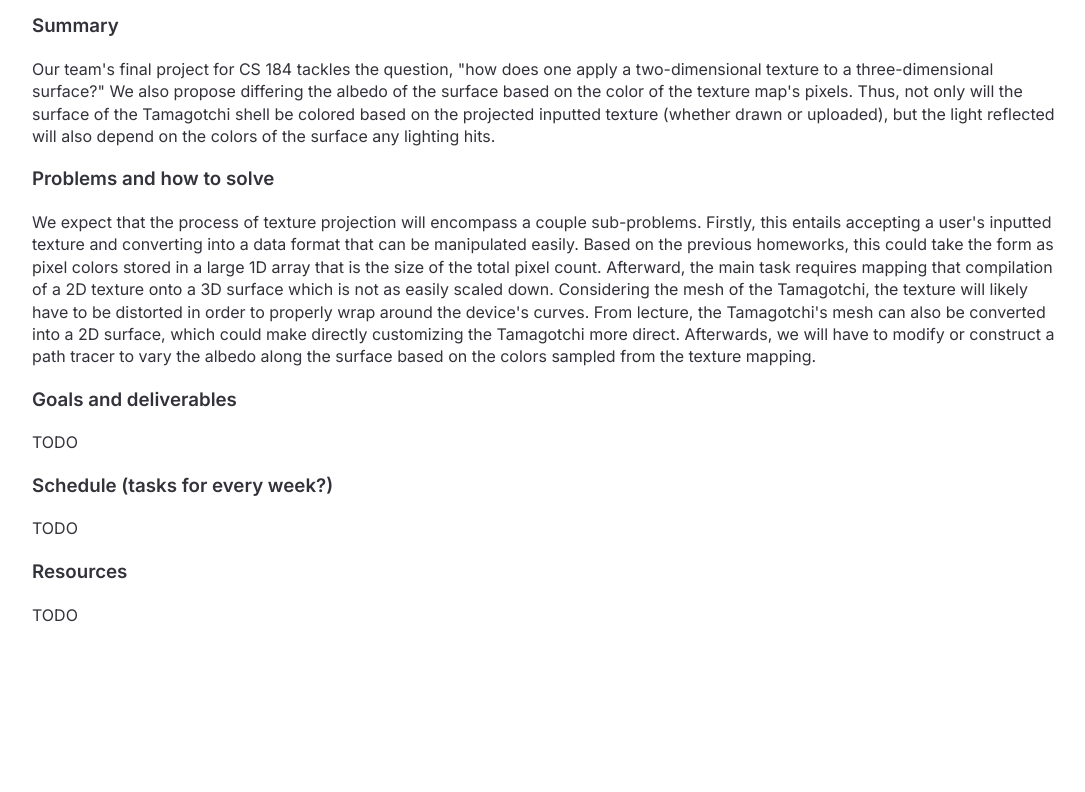
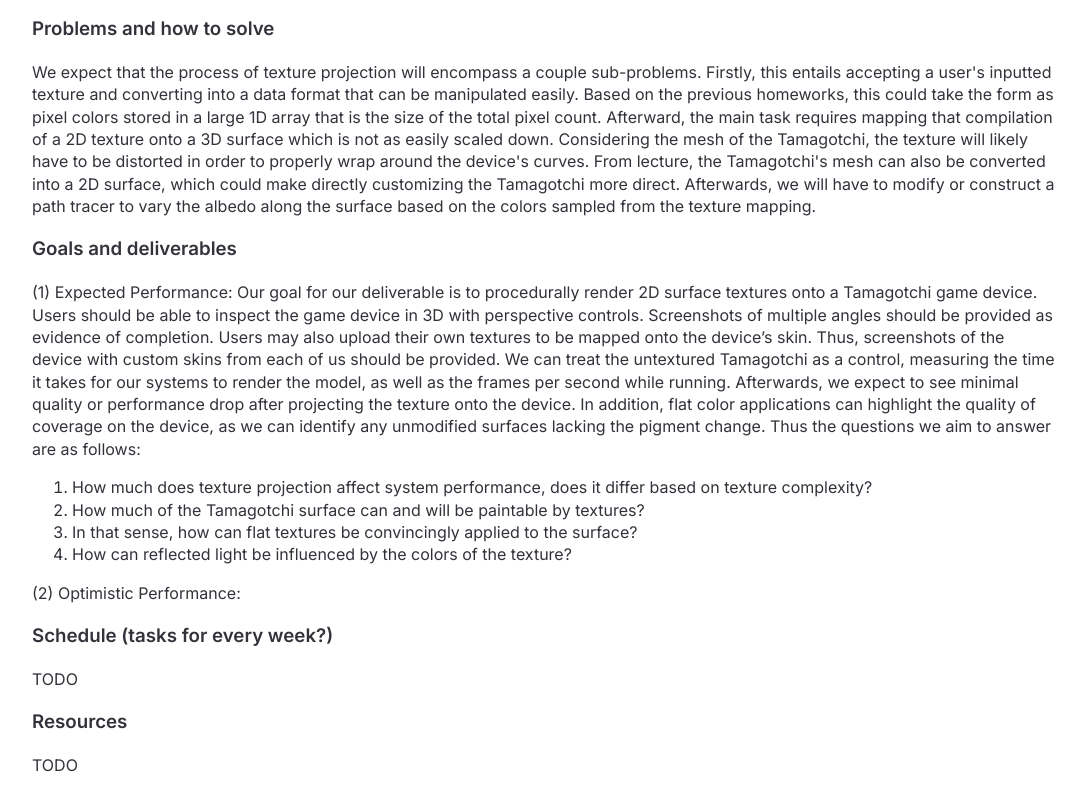
Before and after one commit to alexabanuelos/project184, a plain HTML site: page index.html in a window 1280 px wide. Shown: the part 153-945 px from the top of the page, without its empty margins (96-1181 px from the left). Before the commit the page ends 800 px from the top, so only its background shows below. Drawn offline with Linux system fonts and the light colour scheme.

Commit message:
(1) for goals and deliverables

```diff
--- a/index.html
+++ b/index.html
@@ -81,15 +81,22 @@
 				</div> -->
 				<div class="content">
 					<h3>Summary</h3>
-						<p>Our team's final project for CS 184 tackles the question, "how does one apply a two-dimensional texture to a three-dimensional surface?" We also propose differing the albedo of the surface based on the color of the texture map's pixels. Thus, not only will the surface of the Tamagotchi shell be colored based on the projected inputted texture (whether drawn or uploaded), but the light reflected will also depend on the colors of the surface any lighting hits. </p>
+					<p>Our team's final project for CS 184 tackles the question, "how does one apply a two-dimensional texture to a three-dimensional surface?" We also propose differing the albedo of the surface based on the color of the texture map's pixels. Thus, not only will the surface of the Tamagotchi shell be colored based on the projected inputted texture (whether drawn or uploaded), but the light reflected will also depend on the colors of the surface any lighting hits. </p>
 					<h3>Problems and how to solve</h3>
-                    	<p>We expect that the process of texture projection will encompass a couple sub-problems. Firstly, this entails accepting a user's inputted texture and converting into a data format that can be manipulated easily. Based on the previous homeworks, this could take the form as pixel colors stored in a large 1D array that is the size of the total pixel count. Afterward, the main task requires mapping that compilation of a 2D texture onto a 3D surface which is not as easily scaled down. Considering the mesh of the Tamagotchi, the texture will likely have to be distorted in order to properly wrap around the device's curves. From lecture, the Tamagotchi's mesh can also be converted into a 2D surface, which could make directly customizing the Tamagotchi more direct. Afterwards, we will have to modify or construct a path tracer to vary the albedo along the surface based on the colors sampled from the texture mapping.</p>
+					<p>We expect that the process of texture projection will encompass a couple sub-problems. Firstly, this entails accepting a user's inputted texture and converting into a data format that can be manipulated easily. Based on the previous homeworks, this could take the form as pixel colors stored in a large 1D array that is the size of the total pixel count. Afterward, the main task requires mapping that compilation of a 2D texture onto a 3D surface which is not as easily scaled down. Considering the mesh of the Tamagotchi, the texture will likely have to be distorted in order to properly wrap around the device's curves. From lecture, the Tamagotchi's mesh can also be converted into a 2D surface, which could make directly customizing the Tamagotchi more direct. Afterwards, we will have to modify or construct a path tracer to vary the albedo along the surface based on the colors sampled from the texture mapping.</p>
 					<h3>Goals and deliverables</h3>
-                    	<p> TODO</p>
+					<p> (1) Expected Performance: Our goal for our deliverable is to procedurally render 2D surface textures onto a Tamagotchi game device. Users should be able to inspect the game device in 3D with perspective controls. Screenshots of multiple angles should be provided as evidence of completion. Users may also upload their own textures to be mapped onto the device’s skin. Thus, screenshots of the device with custom skins from each of us should be provided. We can treat the untextured Tamagotchi as a control, measuring the time it takes for our systems to render the model, as well as the frames per second while running. Afterwards, we expect to see minimal quality or performance drop after projecting the texture onto the device. In addition, flat color applications can highlight the quality of coverage on the device, as we can identify any unmodified surfaces lacking the pigment change. Thus the questions we aim to answer are as follows:</p>
+						<ol>
+							<li>How much does texture projection affect system performance, does it differ based on texture complexity?</li>
+							<li>How much of the Tamagotchi surface can and will be paintable by textures?</li>
+							<li>In that sense, how can flat textures be convincingly applied to the surface?</li>
+							<li>How can reflected light be influenced by the colors of the texture?</li>
+						</ol>
+					<p> (2) Optimistic Performance:</p>
 					<h3>Schedule (tasks for every week?)</h3>
-                    	<p> TODO  </p>
+					<p> TODO  </p>
 					<h3>Resources</h3>
-                   		<p> TODO </p>
+					<p> TODO </p>
 				</div>
 			</main>
 		</div>
```
